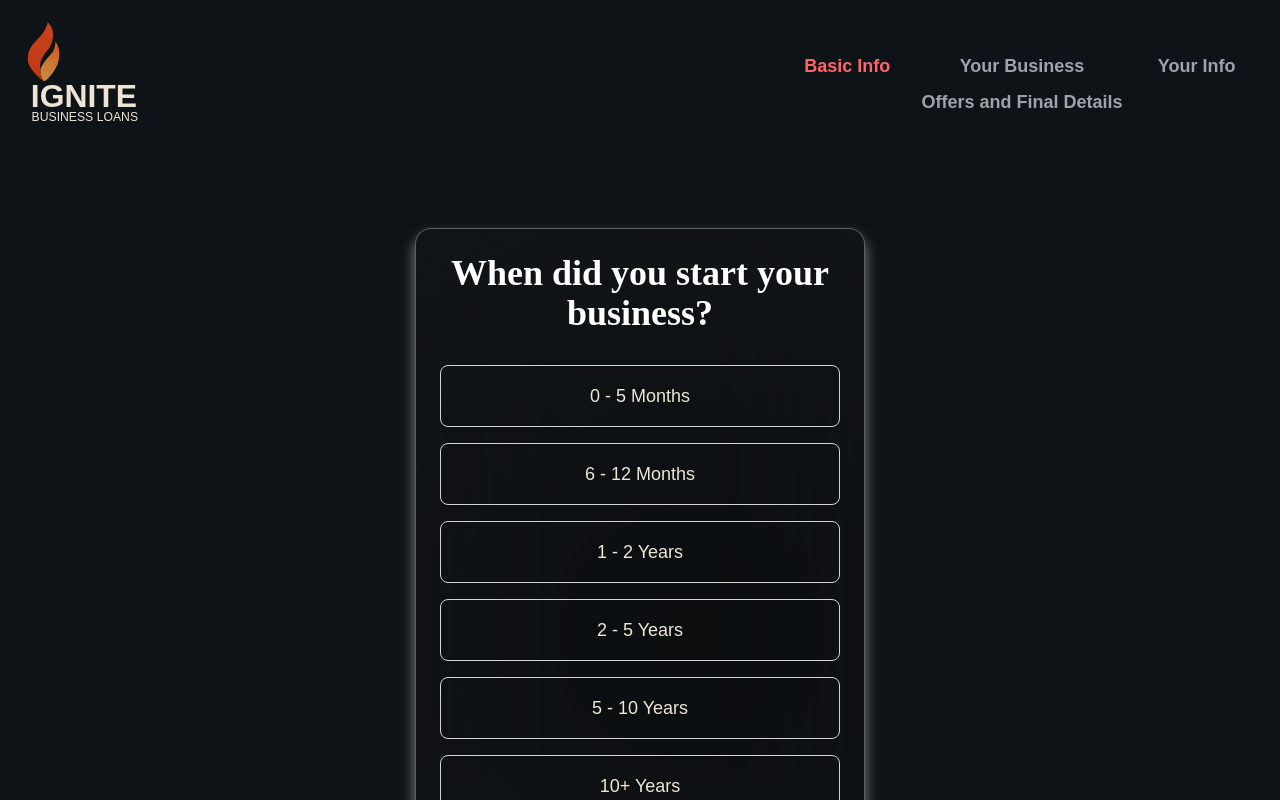
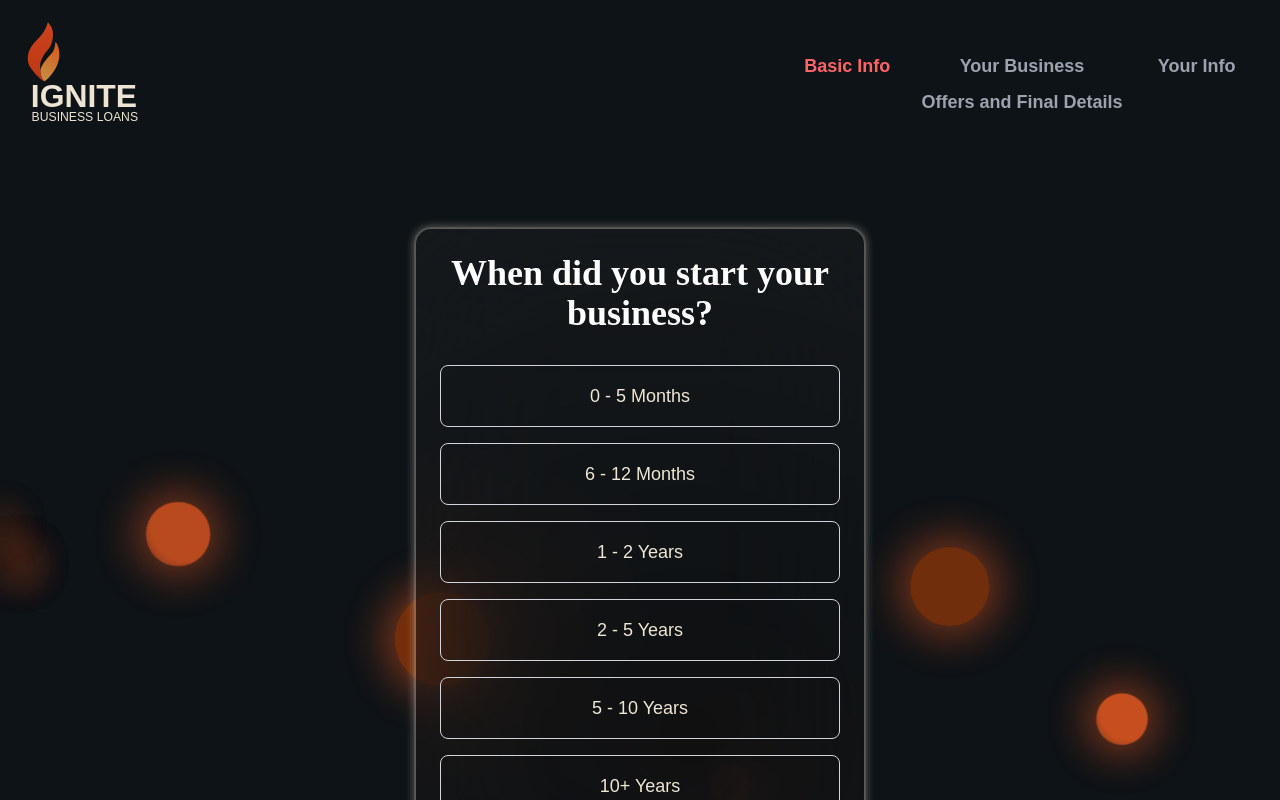
Before and after one commit to BishalK007/ignitebusinessloans, a Next.js app: page / in a window 1280 px wide. Shown: the top 800 px of the page. Built offline with nearby package versions, Linux system fonts and the light colour scheme.

Commit message:
FIX animation div

```diff
--- a/app/globals.css
+++ b/app/globals.css
@@ -153,12 +153,12 @@ html, body {
 .glassmorphic-card {
   width: 90%;
   max-width: 500px;
-  background: rgba(255, 255, 255, 0.039);
+  background: rgba(255, 255, 255, 0.051);
   border-radius: 16px;
   backdrop-filter: blur(80px);
   -webkit-backdrop-filter: blur(20px);
-  border: 1px solid rgba(255, 255, 255, 0.3);
-  box-shadow: 0 8px 14px rgba(251, 251, 251, 0.507);
+  border: 1px solid color-mix(in srgb, var(--foreground) 30%, transparent);
+  box-shadow: 0 0 8px 1px color-mix(in srgb, var(--foreground) 40%, transparent), 0 0 0 1px color-mix(in srgb, var(--foreground) 12%, transparent);
   display: flex;
   flex-direction: column;
   justify-content: center;
@@ -191,7 +191,7 @@ html, body {
     transform: translate(0, 0);
   }
   100% {
-    transform: translate(50px, 50px);
+    transform: translate(50px, 150px);
   }
 }
 
--- a/app/page.jsx
+++ b/app/page.jsx
@@ -104,7 +104,18 @@ export default function Home() {
   };
 
   return (
-    <main className="flex flex-col bg-ignite-animated relative min-h-screen">
+    <main className="flex flex-col  relative min-h-screen">
+      <div
+        className="bg-ignite-animated"
+        style={{
+          position: "fixed",
+          inset: 0,
+          width: "100vw",
+          height: "100dvh",
+          zIndex: 0,
+          pointerEvents: "none",
+        }}
+      >
         {/* BG */}
         <div className="floating-ball orange size1"></div>
         <div className="floating-ball brown size2"></div>
@@ -116,13 +127,14 @@ export default function Home() {
         <div className="floating-ball brown size8"></div>
         <div className="floating-ball orange size9"></div>
         <div className="floating-ball brown size10"></div>
+      </div>
 
       {/* Main div */}
       <div className="flex-1 flex flex-col z-10">
         {/* Navbar */}
         <nav className="w-full py-3 px-2 flex flex-col sm:flex-row items-center sm:items-center justify-between gap-2 ">
           <div className="flex items-center gap-1 mb-2 sm:mb-0 ">
-            <IgniteLogo/>
+            <IgniteLogo />
           </div>
           <div className="w-full sm:w-auto flex-1 flex justify-end max-w-[500px]">
             <ol className="flex flex-wrap justify-end w-full gap-x-6 gap-y-2 ">
```
Lines whose indentation alone changed are shown as unchanged.
